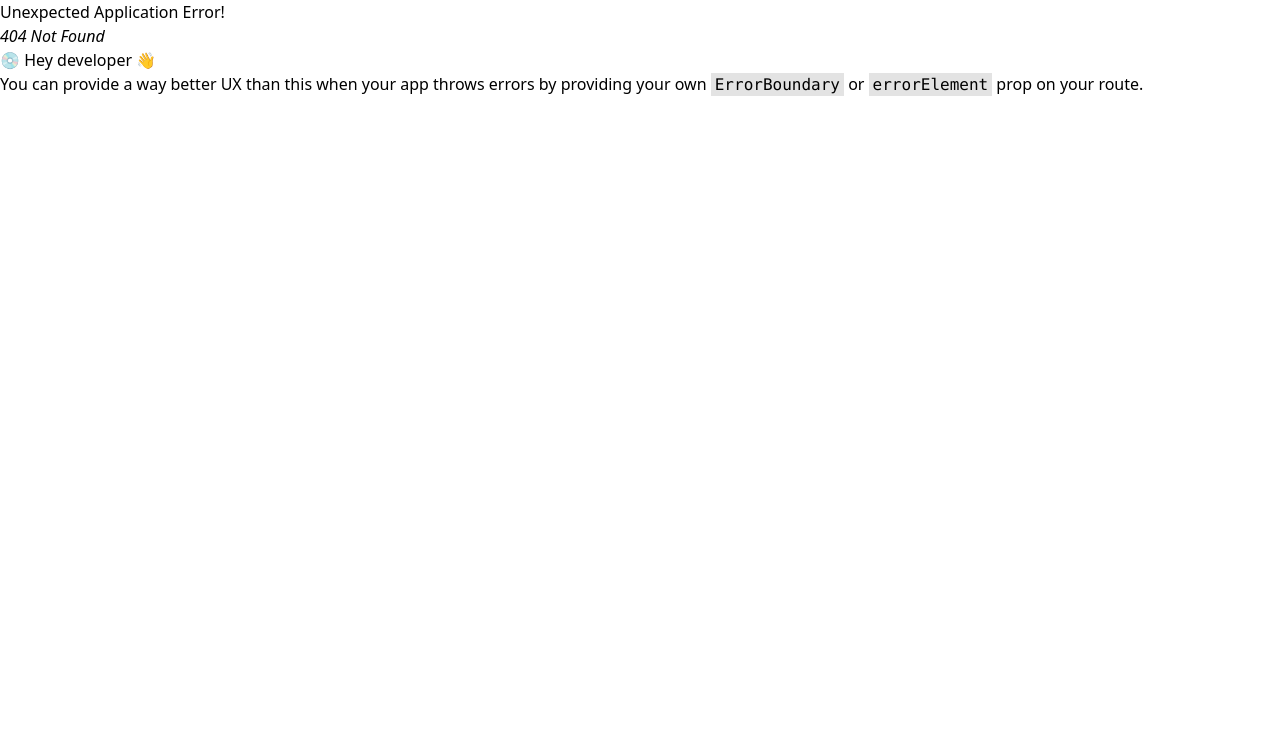
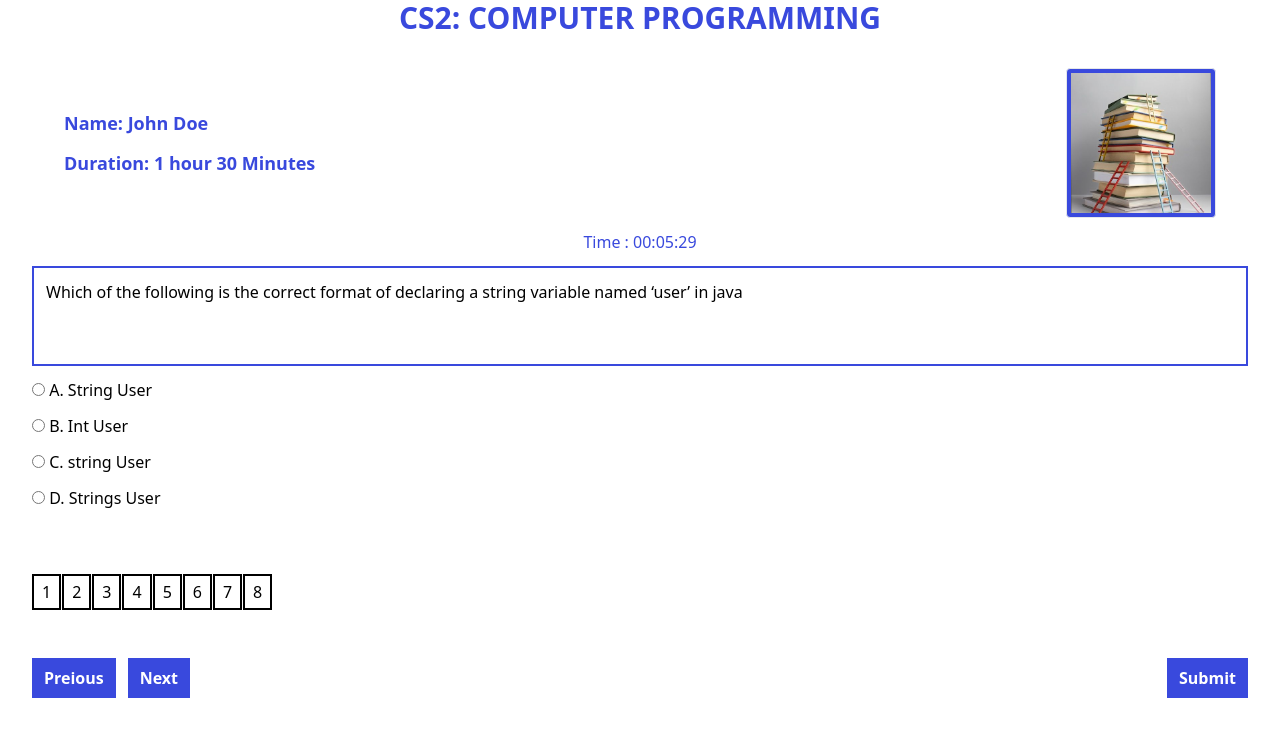
Before and after one commit to kuipid01/CBT-Web-App, a React (Vite) app: page /testpage in a window 1280 px wide. Before the commit this address had no page. Shown: the top 736 px of the page. Built offline with nearby package versions, Linux system fonts and the light colour scheme.

Commit message:
added test-taking page

```diff
--- a/src/main.jsx
+++ b/src/main.jsx
@@ -10,6 +10,7 @@ import {
 // import LandingPage from './pages/LandingPage.jsx';
 // import Navbar from './components/Navbar.jsx';
 import Login from './pages/Login.jsx';
+import TestPage from './pages/TestPage.jsx';
 
 
 
@@ -43,6 +44,10 @@ const router = createBrowserRouter([
     path: "/login",
     element: <Login />
   },
+  {
+    path: "/testpage",
+    element: <TestPage />
+  },
   //  {
   //   path: "/register",
   //   element: <Register />
--- /dev/null
+++ b/src/pages/TestPage.jsx
@@ -0,0 +1,60 @@
+const TestPage = () => {
+  return (
+    <div className="w-full relative">
+      <h1 className=" text-center text-3xl font-extrabold text-primary">
+        CS2: COMPUTER PROGRAMMING
+      </h1>
+      <div className=" w-[90%] mt-[2rem]  mx-auto flex justify-between items-center">
+        <div className="flex flex-col gap-3 text-primary">
+          <p className="text-lg font-semibold">Name: John Doe</p>
+          <p className="text-lg font-semibold">Duration: 1 hour 30 Minutes</p>
+        </div>
+        <div className="w-[100px] h-[100px] p-1 bg-primary overflow-hidden rounded border md:w-[150px] md:h-[150px]">
+          <img
+            src="/assets/books.jpg"
+            className="object-cover h-full w-full"
+            alt=""
+          />
+        </div>
+      </div>
+      <p className="my-3 text-center text-primary ">Time : 00:05:29</p>
+      <div className="w-[95%] my-3 min-h-[100px] h-fit border-2 mx-auto border-primary p-3">
+        <p className="text-black text-medium">
+          Which of the following is the correct format of declaring a string
+          variable named ‘user’ in java
+        </p>
+      </div>
+      <div className="flex ml-[2.5%] flex-col gap-3">
+        <div>
+          <input type="radio" className="cursor-pointer" name="a" id="a" />{" "}
+          <span>A. String User</span>
+        </div>
+        <div>
+          <input type="radio" className="cursor-pointer" name="a" id="a" />{" "}
+          <span>B. Int User</span>
+        </div>
+        <div>
+          <input type="radio" className="cursor-pointer" name="a" id="a" />{" "}
+          <span>C. string User</span>
+        </div>
+        <div>
+          <input type="radio" className="cursor-pointer" name="a" id="a" />{" "}
+          <span>D. Strings User</span>
+        </div>
+      </div>
+
+      <div className="input flex gap-[1px] ml-[2.5%]">
+        {[1,2,3,4,5,6,7,8,].map(item => <div className="py-1 hover:bg-primary hover:text-white transition-all px-2 cursor-pointer mt-[4rem]  border-2 border-black" key={item}> {item} </div>)}
+      </div>
+      <div className="flex justify-between  w-full h-fit px-[2.5%] my-[3rem]">
+        <div className="flex gap-3">
+            <button className="px-3 bg-primary hover:bg-white hover:border-2 hover:border-primary transition-all hover:text-primary text-white font-bold py-2">Preious</button>
+            <button className="px-3 bg-primary hover:bg-white hover:border-2 hover:border-primary transition-all hover:text-primary text-white font-bold py-2">Next</button>
+        </div>
+        <button className="px-3 bg-primary hover:bg-white hover:border-2 hover:border-primary transition-all hover:text-primary text-white font-bold py-2">Submit</button>
+      </div>
+    </div>
+  );
+};
+
+export default TestPage;
```
